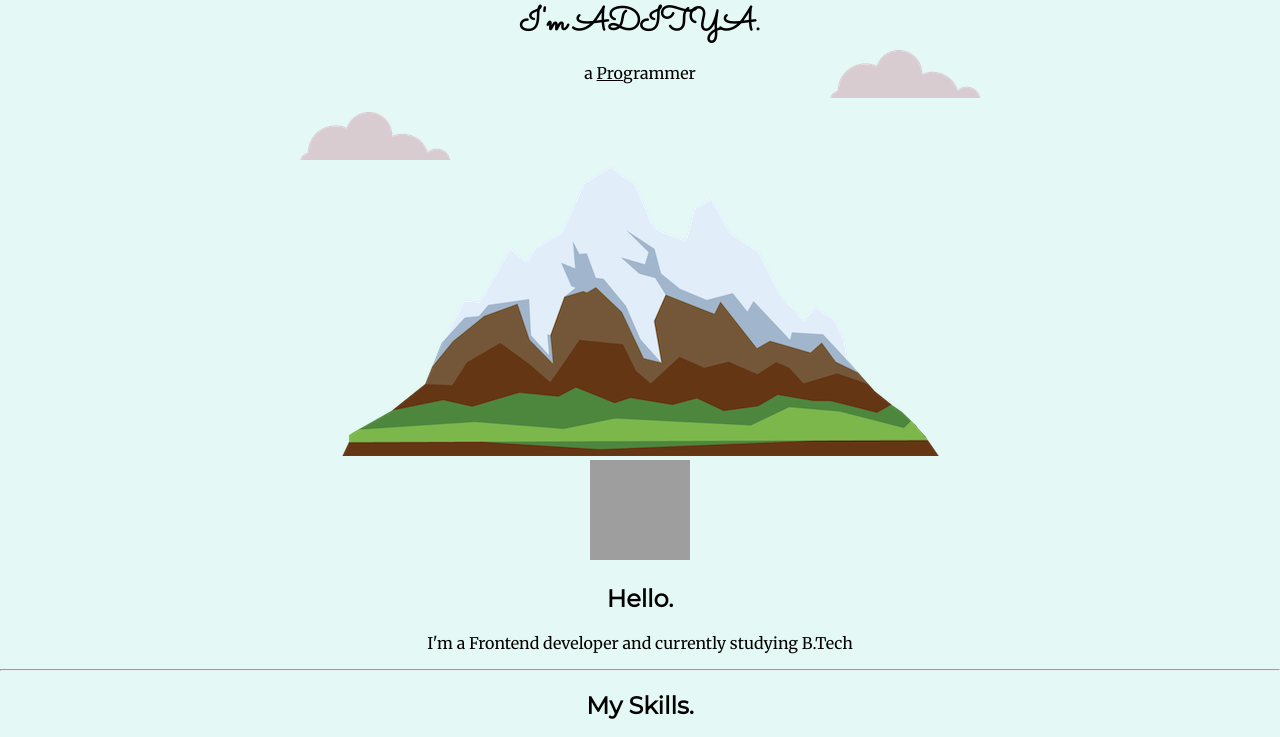
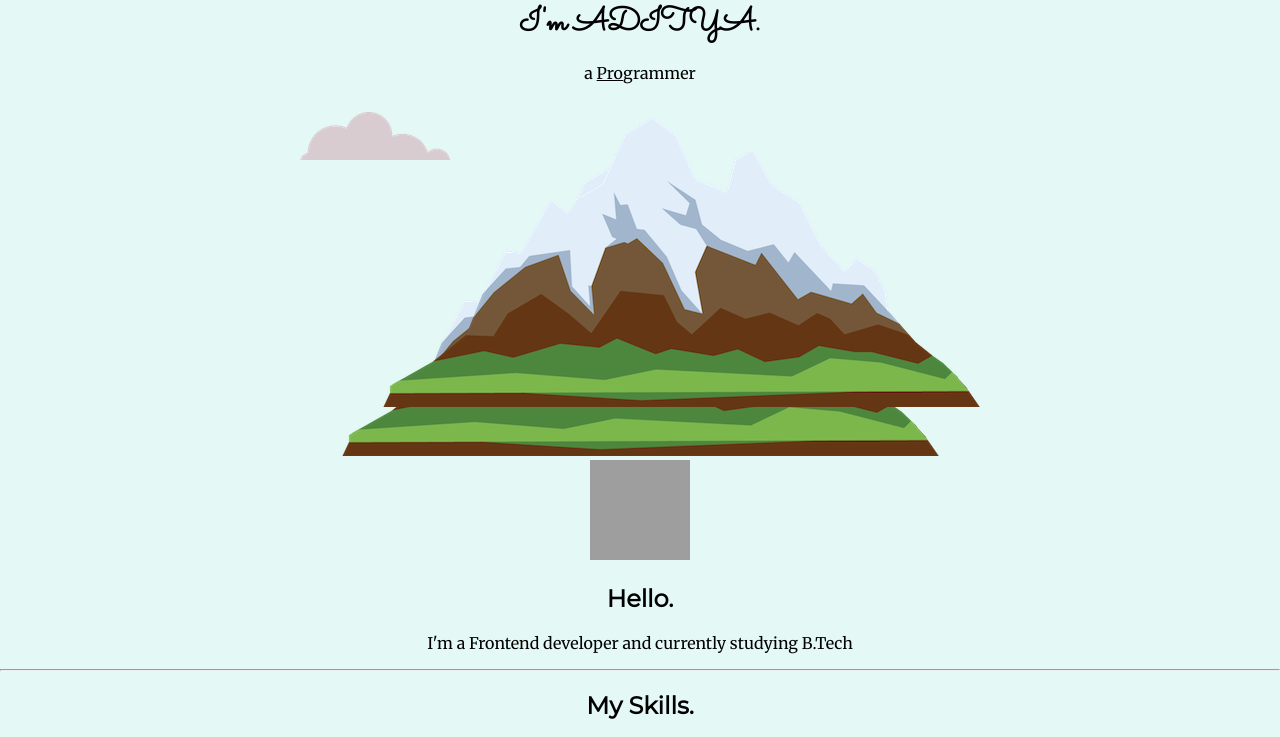
Before and after one commit to ADITYATB2001/My-Website, a plain HTML site: page index.html in a window 1280 px wide. Shown: the top 737 px of the page. Drawn offline with Linux system fonts and the light colour scheme; files that its build step writes are made by us from their sources; grey boxes are pictures that could not be loaded; files whose address does not match are found by name.

Commit message:
Update index.html

```diff
--- a/index.html
+++ b/index.html
@@ -13,7 +13,7 @@
 </head>
 <body>
     <div class="top-container">
-        <img class="top-cloud" src="cloud.png" alt="cloud.img">
+        <img class="top-cloud" src="https://raw.githubusercontent.com/ADITYATB2001/My-Website/main/mountain.png" alt="cloud.img">
     <h1>I'm ADITYA.</h1>
     <p> a <span>Pro</span>grammer</p>
     <img class="bottom-cloud" src="cloud.png" alt="cloud.img">
```
